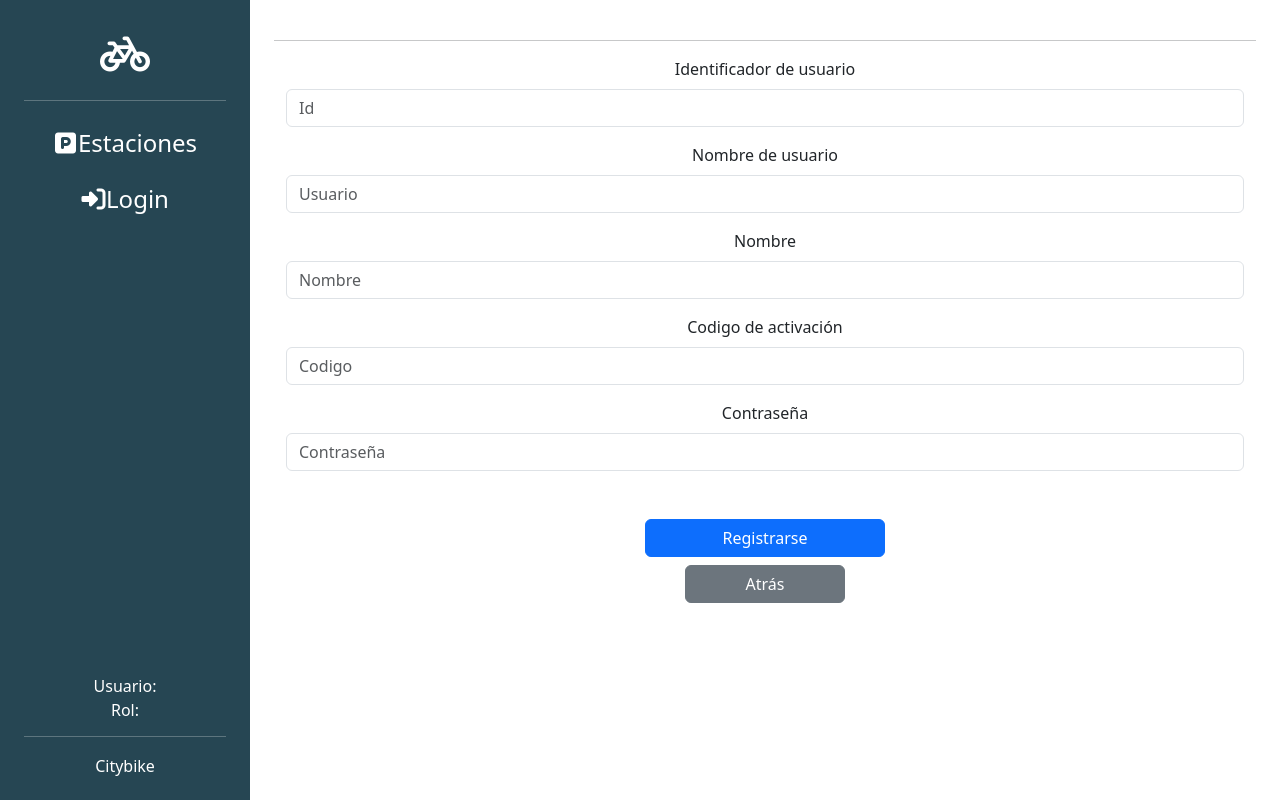
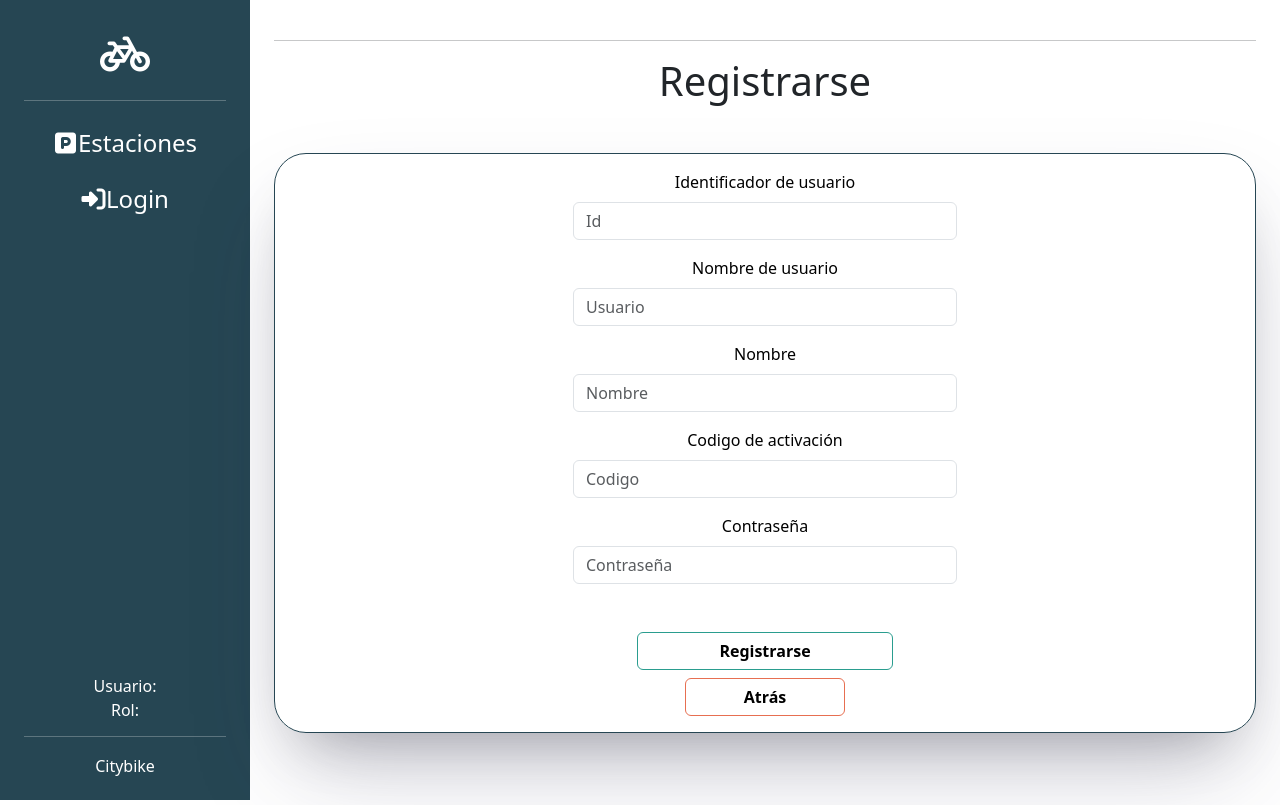
Before and after one commit to cbarrymore/DaWeb, a React (Vite) app in the folder citybike-web/: page /registrarse in a window 1280 px wide. Built offline with nearby package versions, Linux system fonts and the light colour scheme.

Commit message:
Hecho todo, menos ruta usuarios para gestor

```diff
--- a/citybike-web/src/Routes/Home.jsx
+++ b/citybike-web/src/Routes/Home.jsx
@@ -3,6 +3,7 @@ import { Link } from "react-router-dom"
 import { userRoles } from "../data/userRoles"
 import { appCard } from "../utils/ComponentsStyles"
 import "../utils/generalStyles.css"
+import { useAuth } from "../hooks/useAuth"
 
 const HomeRol = ({rol}) => {
   if(rol === userRoles.gestor)
@@ -11,7 +12,13 @@ const HomeRol = ({rol}) => {
     <Row className="p-5">
       <Col>
         <p>Gestiona las estaciones de la aplicación</p>
-        <Button className="boton mb-5" variant="primary" as={Link} to="/estaciones">Estaciones</Button>
+        <Button className="boton" variant="primary" as={Link} to="/estaciones">Estaciones</Button>
+      </Col>
+    </Row>
+    <Row>
+      <Col>
+        <p>Gestiona los usuarios de la aplicación</p>
+        <Button className="boton mb-5" variant="primary" as={Link} to="/usuarios">Usuarios</Button>
       </Col>
     </Row>
   </Container>
@@ -65,10 +72,10 @@ const HomeRol = ({rol}) => {
 }
 
 export const Home = () => {
-  const rol = localStorage.getItem("role")
+  const { user, logout, role } = useAuth()
   return (
     <Container className="mt-5">
-    <Row className="justify-content-center">
+    <Row className="justify-content-center mb-3">
       <Col md={8} className="text-center">
         <h1>Welcome to Citybike</h1>
         <h2>
@@ -79,7 +86,7 @@ export const Home = () => {
         </h3>
       </Col>
     </Row>
-    <HomeRol rol={rol}/>
+    <HomeRol rol={role}/>
   </Container>
   )
 }
--- a/citybike-web/src/Routes/Registrarse.jsx
+++ b/citybike-web/src/Routes/Registrarse.jsx
@@ -3,29 +3,12 @@ import Gateway from "../configs/constants"
 import { useLocation, useNavigate } from "react-router-dom";
 import { Button, Container, Form, Row } from "react-bootstrap";
 import "./Registrarse.css"
-
-
-const registrarUsuario = async (usuario) => {
-    alert(JSON.stringify(usuario))
-      const token = localStorage.getItem("token")
-      const uri = Gateway + `/usuarios`
-      const myHeaders = new Headers()
-      myHeaders.append('Content-Type', 'application/json')
-      const requestOptions = {
-        method: "POST",
-        headers: myHeaders,
-        body : JSON.stringify(usuario),
-        redirect: "follow",
-
-      }
-      const response = await fetch(uri, requestOptions)
-      if(!response.ok){
-        const errorMessage = await response.text()
-        throw new Error(`HTTP error! status: ${response.status}}\n${errorMessage}`)
-      }
-}
+import { appCard } from "../utils/ComponentsStyles";
+import { registrarUsuario } from "../apis/AccessUsuario";
+import LoadingModal from "../components/LoadingModal"
 
 export const Registrarse = () =>{
+  const [loading, setLoading] = useState(false)
     const navigate = useNavigate()
     const [form, setForm] = useState({
         Id: '',
@@ -45,20 +28,44 @@ export const Registrarse = () =>{
 
     const handleSubmit = (e) => {
         e.preventDefault();
-        registrarUsuario(form)
-        setForm({
+        setLoading(true)
+        registrarUsuario(form).then(() => {
+          setForm({
             Id: '',
             Username: '',
             Nombre: '',
             Codigo: '',
             Acceso: ''
         });
-        navigate(`/estaciones`)
+        Swal.fire({
+          title: 'Registrado!',
+          text: 'Te has registrado correctamente. Inicia sesión para empezar a disfutar de la aplicación',
+          icon: 'success',
+          confirmButtonText: 'Ok'
+        });
+
+        })
+        .catch((error) => {
+          Swal.fire({
+            icon: "error",
+            title: "Oops...",
+            text: "Error al registrarse" + error,
+          });
+          setLoading(false);
+        })
+        if(loading)
+        {
+          setLoading(false)
+          navigate(`/login`)
+        }
+
     };
     return (
-        <Container>
-        <Form onSubmit={handleSubmit}>
-        <Form.Group className="mb-3" controlId="formBasicEmail">
+      <>
+        <h1>Registrarse</h1>
+        <Container style={appCard} className="d-flex justify-content-center align-items-center my-5">
+        <Form className="formulario" onSubmit={handleSubmit}>
+        <Form.Group className="my-3" controlId="formBasicEmail">
           <Form.Label>Identificador de usuario</Form.Label>
           <Form.Control required name="Id" type="text" value={form.Id} onChange={handleChange} placeholder="Id" />
         </Form.Group>
@@ -78,17 +85,19 @@ export const Registrarse = () =>{
           <Form.Label>Contraseña</Form.Label>
           <Form.Control required name="Acceso" type="password" value={form.Acceso} onChange={handleChange} placeholder="Contraseña" />
         </Form.Group>
-        <Row className="botonprincipal mt-5 mb-2 mx-auto">
-          <Button variant="primary" type="submit">
+        <Row className="mt-5 mb-2 mx-auto justify-content-center">
+          <Button className="boton botonGrande" variant="primary" type="submit">
             Registrarse
           </Button>
         </Row>
-        <Row className="botonsecundario mx-auto">
-        <Button variant="secondary" onClick={() => navigate("/")}>
+        <Row className="botonsecundario mb-3 mx-auto justify-content-center">
+        <Button className="botonCancelar botonGrande" variant="secondary" onClick={() => navigate("/")}>
             Atrás
           </Button>
         </Row>
       </Form>
       </Container>
+      <LoadingModal show={loading} />
+      </>
       );
 }
--- a/citybike-web/src/Routes/Reservas.jsx
+++ b/citybike-web/src/Routes/Reservas.jsx
@@ -81,7 +81,7 @@ export const Reservas = () => {
           </Row>
         </Container>
       ) : (
-        <Table striped bordered hover>
+        <Table responsive striped bordered hover>
           <thead>
             <tr>
               <th style={elementTable}>Id</th>
--- /dev/null
+++ b/citybike-web/src/apis/AccessUsuario.jsx
@@ -0,0 +1,38 @@
+import Gateway from "../configs/constants";
+
+    export const registrarUsuario = async (usuario) => {
+        const token = localStorage.getItem("token")
+        const uri = Gateway + `/usuarios`
+        const myHeaders = new Headers()
+        myHeaders.append('Content-Type', 'application/json')
+        const requestOptions = {
+        method: "POST",
+        headers: myHeaders,
+        body : JSON.stringify(usuario),
+        redirect: "follow",
+
+        }
+        const response = await fetch(uri, requestOptions)
+        if(!response.ok){
+        const errorMessage = await response.text()
+        throw new Error(`HTTP error! status: ${response.status}}\n${errorMessage}`)
+        }
+    }
+    export const getUsuarios = async () => {
+        const token = localStorage.getItem("token")
+        const uri = Gateway + `/usuarios/all`
+        const myHeaders = new Headers()
+        const requestOptions = {
+        method: "GET",
+        headers: myHeaders,
+        redirect: "follow",
+
+        }
+        const response = await fetch(uri, requestOptions)
+        if(!response.ok){
+        const errorMessage = await response.text()
+        throw new Error(`HTTP error! status: ${response.status}}\n${errorMessage}`)
+        }
+        const data = await response.json()
+        return data
+    }
--- a/citybike-web/src/components/EstacionesPaginadas.jsx
+++ b/citybike-web/src/components/EstacionesPaginadas.jsx
@@ -94,14 +94,19 @@ export const EstacionesPaginada = ({filters}) => {
 
     const handleDelete = (id) => {
         setLoading(true);
-        deleteEstacion(id).catch((err) => Swal.fire({
+        deleteEstacion(id).catch((err) =>{ Swal.fire({
             title: "Error",
             text: "No se ha podido eliminar la estación\n" + err.message,
             icon: "error",
             confirmButtonText: "Ok"
-        })).finally(() => setLoading(false));
-        setStations(stations.filter(station => station.id !== id));
-        handleFiltros();
+        }); setLoading(false)});
+        if(loading)
+        {
+            setLoading(false);
+            setStations(stations.filter(station => station.id !== id));
+            handleFiltros();
+        }
+
     };
 
     const handlePagination = (pageNumber) => {
--- a/citybike-web/src/components/FormDialog.jsx
+++ b/citybike-web/src/components/FormDialog.jsx
@@ -97,7 +97,7 @@ open={open}
                     <Button className='mx-1 boton' variant="primary" type="submit">
                         Eliminar
                     </Button>
-                    <Button className='mx-1 boton' variant="secondary" onClick={handleClose}>
+                    <Button className='mx-1 botonCancelar' variant="secondary" onClick={handleClose}>
                         Cancelar
                     </Button>
                   </Form>
--- a/citybike-web/src/components/ListaBicis.jsx
+++ b/citybike-web/src/components/ListaBicis.jsx
@@ -53,7 +53,7 @@ const ListaBicis = ({ bicis,onReserva,onAlquiler, idEstacion }) => {
     <Container>
       <Row>
         <Col>
-          <Table>
+          <Table responsive bordered hover>
             <thead>
               <tr>
                 <th style={elementTable}>Codigo</th>
--- a/citybike-web/src/components/NuevaBiciDialog.jsx
+++ b/citybike-web/src/components/NuevaBiciDialog.jsx
@@ -55,7 +55,7 @@ const handleChange = (e) => {
   }
   return (
     <>
-      <Button style={buttonStyle} variant="primary" onClick={handleShow}>
+      <Button className='boton' variant="primary" onClick={handleShow}>
         +
       </Button>
 
@@ -80,7 +80,7 @@ const handleChange = (e) => {
             <Button className='mx-1 boton' variant="primary" type="submit">
                 Añadir
             </Button>
-            <Button className='mx-1 boton' variant="secondary" onClick={handleClose}>
+            <Button className='mx-1 botonCancelar' variant="secondary" onClick={handleClose}>
                 Cancelar
             </Button>
           </Form>
--- a/citybike-web/src/components/TablaEstaciones.jsx
+++ b/citybike-web/src/components/TablaEstaciones.jsx
@@ -42,7 +42,7 @@ const TablaEstaciones = ({ estaciones, onDelete }) => {
   return (
       <Row>
         <Col className="lg">
-          <Table>
+          <Table responsive bordered hover>
             <thead>
               <tr>
                 <th style={elementTable}>Nombre</th>
```
Also changed, not shown: citybike-web/src/Routes/Usuarios.jsx (added, +10 -0 lines).
